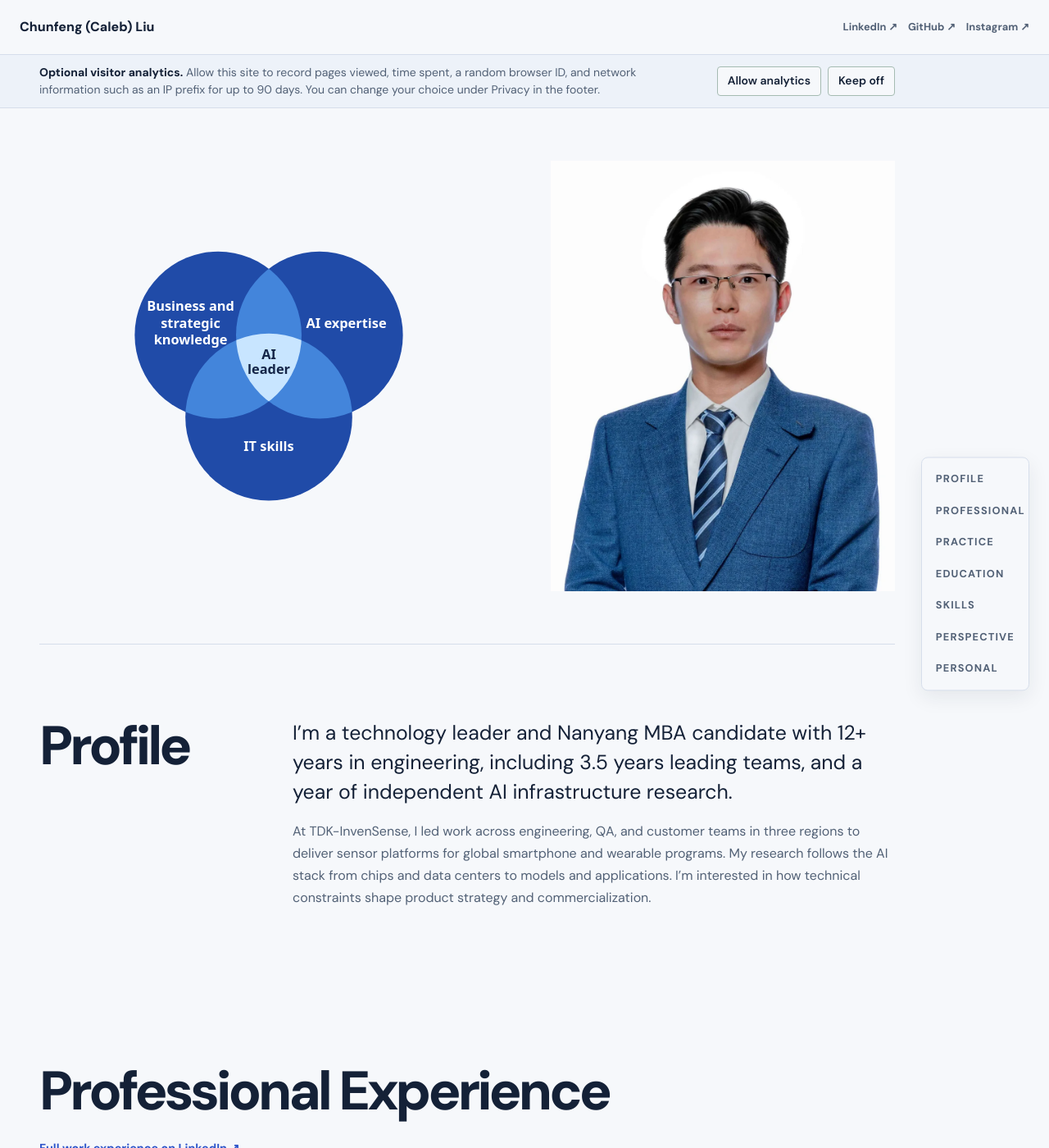
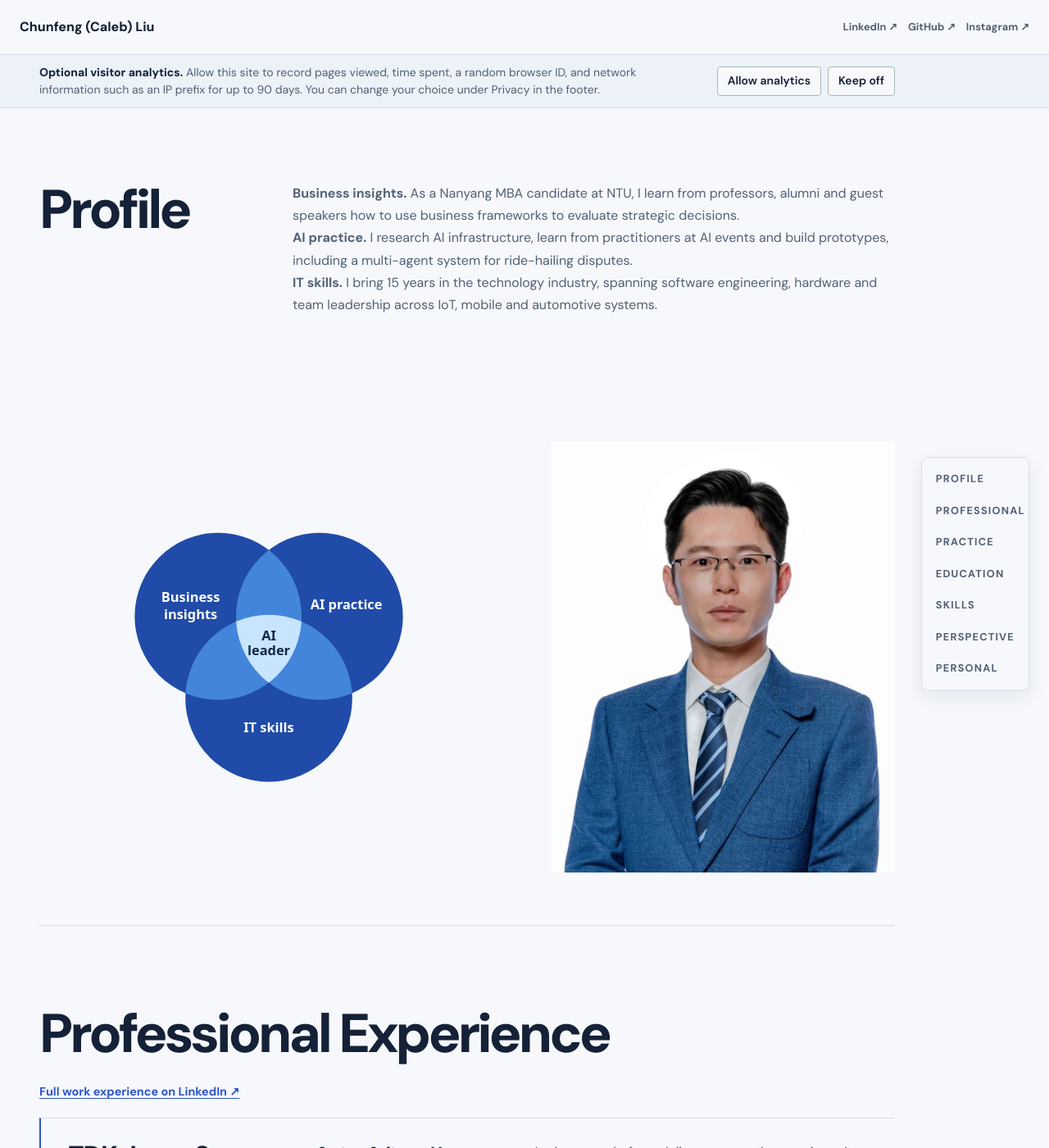
Before and after one commit to sprindy/chunfeng_liu.github.io, a Jekyll site: the page built from index.html, in a window 1280 px wide and 1400 px high. Shown: the whole window at 82% size. Built offline with Jekyll 4.4.1, drawn with Linux system fonts in a browser that asks for light colours; some web fonts are replaced.

Commit message:
Place concise AI leadership profile above its matching three-ring diagram

```diff
--- a/index.html
+++ b/index.html
@@ -1,10 +1,19 @@
 ---
 layout: default
 ---
+<section class="wrap section split" id="about">
+  <h2>Profile</h2>
+  <div>
+    <p><strong>Business insights.</strong> As a Nanyang MBA candidate at NTU, I learn from professors, alumni and guest speakers how to use business frameworks to evaluate strategic decisions.</p>
+    <p><strong>AI practice.</strong> I research AI infrastructure, learn from practitioners at AI events and build prototypes, including a multi-agent system for ride-hailing disputes.</p>
+    <p><strong>IT skills.</strong> I bring 15 years in the technology industry, spanning software engineering, hardware and team leadership across IoT, mobile and automotive systems.</p>
+  </div>
+</section>
+
 <section class="wrap hero" aria-label="AI leadership profile">
   <div class="hero-inner">
   <svg viewBox="0 0 440 360" role="img" aria-labelledby="rings-title" style="display:block;width:100%;max-width:25rem;height:auto;margin:0 auto">
-      <title id="rings-title">AI leader at the intersection of business and strategic knowledge, AI expertise, and IT skills</title>
+      <title id="rings-title">AI leader at the intersection of business insights, AI practice, and IT skills</title>
       <defs>
         <clipPath id="business-ring"><circle cx="152" cy="125" r="112"/></clipPath>
         <clipPath id="expertise-ring"><circle cx="288" cy="125" r="112"/></clipPath>
@@ -19,22 +28,14 @@ layout: default
       </g>
       <g clip-path="url(#business-ring)"><circle cx="220" cy="235" r="112" fill="#c8e5ff" clip-path="url(#expertise-ring)"/></g>
       <g text-anchor="middle" fill="white" font-family="system-ui,sans-serif" font-size="18" font-weight="600">
-        <text x="115" y="92"><tspan x="115">Business and</tspan><tspan x="115" dy="23">strategic</tspan><tspan x="115" dy="23">knowledge</tspan></text>
-        <text x="324" y="116">AI expertise</text>
+        <text x="115" y="106"><tspan x="115">Business</tspan><tspan x="115" dy="23">insights</tspan></text>
+        <text x="324" y="116">AI practice</text>
         <text x="220" y="280">IT skills</text>
         <text x="220" y="157" fill="#142548" font-weight="700"><tspan x="220">AI</tspan><tspan x="220" dy="20">leader</tspan></text>
       </g>
     </svg>
   </div>
   <div class="hero-portrait" role="img" aria-label="Portrait of Chunfeng (Caleb) Liu"></div>
-</section>
-
-<section class="wrap section split" id="about">
-  <h2>Profile</h2>
-  <div>
-    <p class="intro">I’m a technology leader and Nanyang MBA candidate with 12+ years in engineering, including 3.5 years leading teams, and a year of independent AI infrastructure research.</p>
-    <p>At TDK-InvenSense, I led work across engineering, QA, and customer teams in three regions to deliver sensor platforms for global smartphone and wearable programs. My research follows the AI stack from chips and data centers to models and applications. I’m interested in how technical constraints shape product strategy and commercialization.</p>
-  </div>
 </section>
 
 <section class="wrap section" id="work">
```
